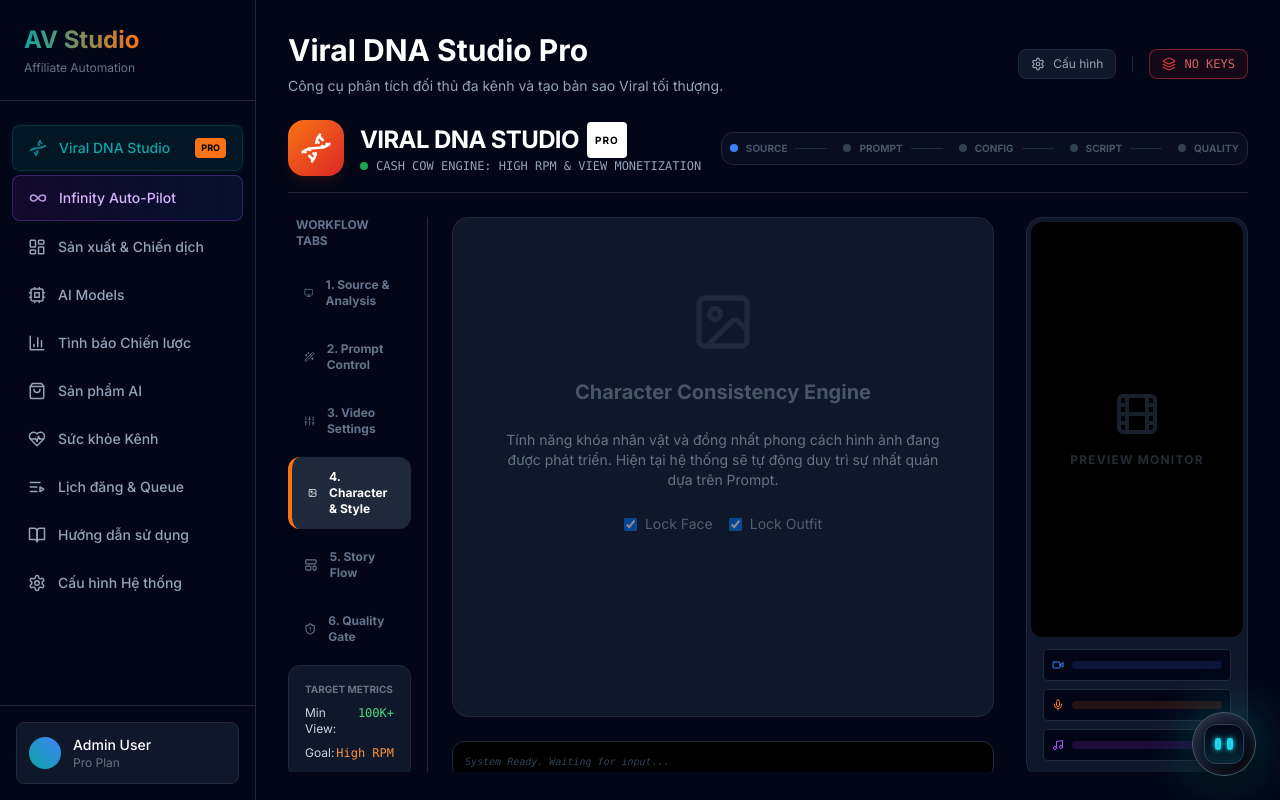
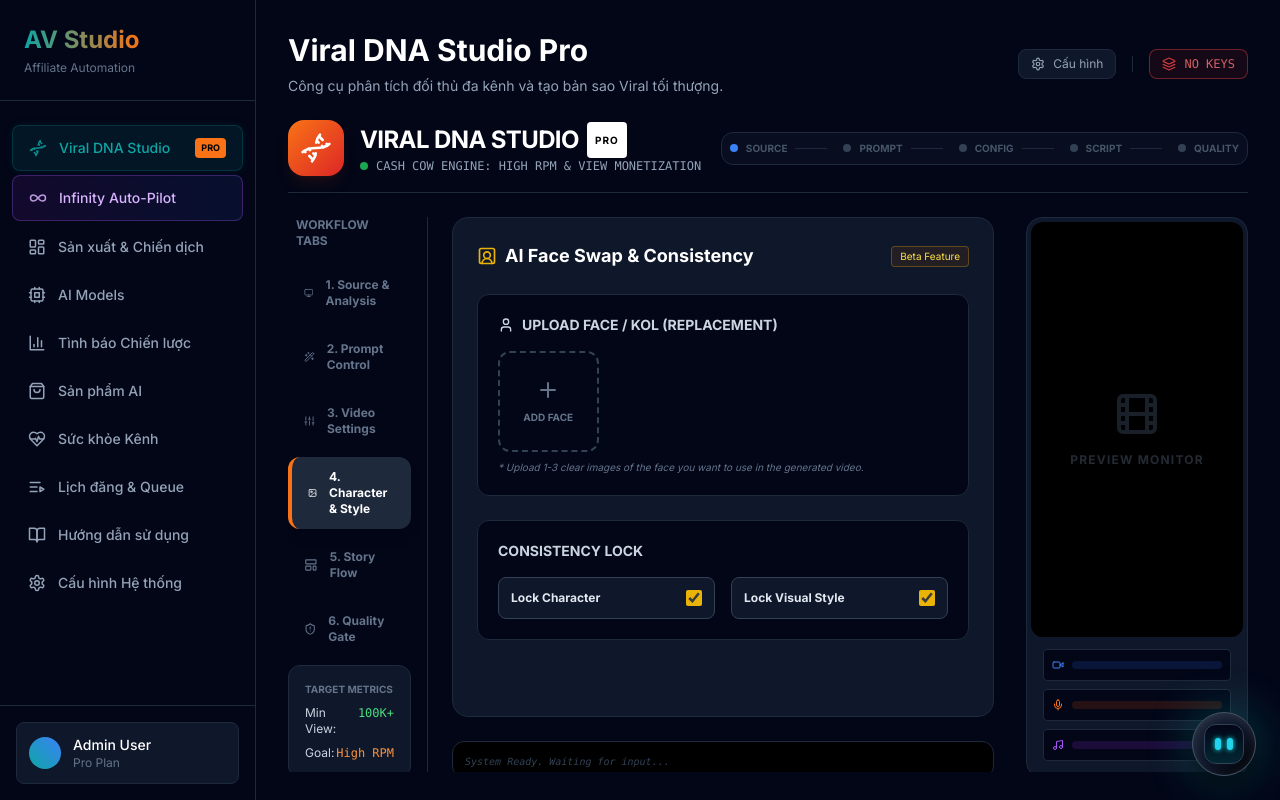
Before and after one commit to airoolsmastery2026/AV-Studio, a React (Vite) app: page /#/ in a window 1280 px wide. Both pictures are taken after a click on the button "4. Character & Style". Built offline with nearby package versions, Linux system fonts and the light colour scheme.

Commit message:
feat(ui): Add face swap and channel icons
Introduces new icons and state management for the face swap feature and channel input. This allows users to upload and manage faces for potential video manipulation and provides dedicated UI elements for handling competitor channel information.

```diff
--- a/components/ViralDNAStudio.tsx
+++ b/components/ViralDNAStudio.tsx
@@ -7,7 +7,7 @@ import {
   BarChart, Maximize2, RefreshCw, Box, FileJson,
   LayoutTemplate, Image as ImageIcon, Wand2, ShieldAlert,
   Gauge, TrendingUp, Lock, Unlock, FileCheck,
-  Sliders, Video, Banknote
+  Sliders, Video, Banknote, User, FileVideo, UserSquare2
 } from 'lucide-react';
 import { CompetitorChannel, ViralDNAProfile, StudioSettings, OrchestratorResponse, ApiKeyConfig } from '../types';
 import NeonButton from './NeonButton';
@@ -24,11 +24,15 @@ const ViralDNAStudio: React.FC<ViralDNAStudioProps> = ({ apiKeys }) => {
   // --- STATE ---
   const [activeStudioTab, setActiveStudioTab] = useState<StudioTab>('source');
 
+  // Channels Input State
   const [channels, setChannels] = useState<CompetitorChannel[]>([
     { id: '1', url: '', name: 'Channel 1', status: 'pending' },
     { id: '2', url: '', name: 'Channel 2', status: 'pending' },
     { id: '3', url: '', name: 'Channel 3', status: 'pending' }
   ]);
+
+  // Face Swap State
+  const [uploadedFaces, setUploadedFaces] = useState<string[]>([]);
 
   const [dnaProfile, setDnaProfile] = useState<ViralDNAProfile | null>(null);
 
@@ -53,7 +57,23 @@ const ViralDNAStudio: React.FC<ViralDNAStudioProps> = ({ apiKeys }) => {
   const addLog = (msg: string) => setLogs(prev => [`[${new Date().toLocaleTimeString()}] ${msg}`, ...prev]);
 
   const updateChannelUrl = (id: string, url: string) => {
-    setChannels(channels.map(c => c.id === id ? { ...c, url } : c));
+    setChannels(channels.map(c => c.id === id ? { ...c, url, status: 'pending' } : c));
+  };
+
+  const handleFileUpload = (e: React.ChangeEvent<HTMLInputElement>, id?: string) => {
+      // Simulate file upload logic
+      const file = e.target.files?.[0];
+      if (!file) return;
+
+      if (id) {
+          // Channel Video Upload
+          const fakeUrl = `file://local_upload/${file.name}`;
+          setChannels(channels.map(c => c.id === id ? { ...c, url: fakeUrl, name: file.name } : c));
+      } else {
+          // Face Image Upload
+          const fakeUrl = URL.createObjectURL(file);
+          setUploadedFaces(prev => [...prev, fakeUrl]);
+      }
   };
 
   const getQualityColor = (score: number) => {
@@ -129,6 +149,25 @@ const ViralDNAStudio: React.FC<ViralDNAStudioProps> = ({ apiKeys }) => {
           addLog(`❌ Lỗi tạo script: ${e.message}`);
           setStatus('idle');
       }
+  };
+
+  const handleAutoClone = async () => {
+      if (!generatedPlan) {
+          alert("Vui lòng tạo kịch bản (Script) trước khi Auto-Clone.");
+          return;
+      }
+
+      setStatus('rendering');
+      addLog("🚀 KHỞI ĐỘNG QUY TRÌNH AUTO-CLONE (RECREATE)...");
+      addLog(`   > Model: ${studioSettings.model}`);
+      addLog(`   > Consistency: ${studioSettings.characterLock ? "LOCKED" : "UNLOCKED"}`);
+      if (uploadedFaces.length > 0) addLog(`   > Face Swap: Active (${uploadedFaces.length} faces)`);
+
+      // Simulation
+      await new Promise(r => setTimeout(r, 2000));
+      addLog("✅ Render hoàn tất! Chuyển sang Quality Gate.");
+      setActiveStudioTab('quality');
+      setStatus('done');
   };
 
   const handleDownloadPackage = () => {
@@ -252,11 +291,18 @@ const ViralDNAStudio: React.FC<ViralDNAStudioProps> = ({ apiKeys }) => {
                                     <div className={`pl-6 bg-slate-950 border ${analyzingChannelId === channel.id ? 'border-yellow-500 animate-pulse' : channel.status === 'done' ? 'border-green-500/50' : 'border-slate-700'} rounded-xl p-1 flex items-center gap-2 transition-colors`}>
                                         <input
                                             type="text"
-                                            placeholder={`Link Kênh/Video Đối Thủ #${idx + 1}`}
+                                            placeholder={`Link Kênh/Video Đối Thủ #${idx + 1} hoặc Upload File`}
                                             value={channel.url}
                                             onChange={(e) => updateChannelUrl(channel.id, e.target.value)}
                                             className="flex-1 bg-transparent border-none text-xs text-white px-3 py-2 focus:ring-0 placeholder:text-slate-600"
                                         />
+
+                                        {/* File Upload Button */}
+                                        <label className="p-2 cursor-pointer text-slate-500 hover:text-blue-400 transition-colors" title="Upload Video File">
+                                            <input type="file" className="hidden" accept="video/*" onChange={(e) => handleFileUpload(e, channel.id)} />
+                                            <FileVideo size={16} />
+                                        </label>
+
                                         {channel.status === 'done' && <CheckCircle size={16} className="text-green-500 mr-2" />}
                                         {analyzingChannelId === channel.id && <RefreshCw size={16} className="text-yellow-500 animate-spin mr-2" />}
                                     </div>
@@ -442,23 +488,62 @@ const ViralDNAStudio: React.FC<ViralDNAStudioProps> = ({ apiKeys }) => {
                     </div>
                 )}
 
-                {/* 4. CHARACTER & STYLE (Placeholder logic for now) */}
+                {/* 4. CHARACTER & STYLE (UPDATED: FACE SWAP) */}
                 {activeStudioTab === 'character' && (
-                    <div className="space-y-6 animate-fade-in text-center py-12">
-                        <ImageIcon size={64} className="mx-auto text-slate-800 mb-4" />
-                        <h3 className="text-xl font-bold text-slate-600">Character Consistency Engine</h3>
-                        <p className="text-slate-500 text-sm max-w-md mx-auto">
-                            Tính năng khóa nhân vật và đồng nhất phong cách hình ảnh đang được phát triển.
-                            Hiện tại hệ thống sẽ tự động duy trì sự nhất quán dựa trên Prompt.
-                        </p>
-                        <div className="flex justify-center gap-4 mt-6">
-                            <div className="flex items-center gap-2 opacity-50">
-                                <input type="checkbox" checked readOnly />
-                                <span className="text-sm text-slate-400">Lock Face</span>
+                    <div className="space-y-6 animate-fade-in">
+                        <div className="flex justify-between items-center">
+                            <h3 className="text-lg font-bold text-white flex items-center gap-2">
+                                <UserSquare2 size={20} className="text-yellow-500" /> AI Face Swap & Consistency
+                            </h3>
+                            <span className="text-[10px] bg-yellow-900/20 text-yellow-300 px-2 py-0.5 rounded border border-yellow-500/30">Beta Feature</span>
+                        </div>
+
+                        <div className="bg-slate-950 p-5 rounded-xl border border-slate-800">
+                            <h4 className="text-sm font-bold text-slate-300 uppercase mb-4 flex items-center gap-2">
+                                <User size={16} /> Upload Face / KOL (Replacement)
+                            </h4>
+                            <div className="grid grid-cols-2 md:grid-cols-4 gap-4">
+                                {uploadedFaces.map((face, i) => (
+                                    <div key={i} className="relative aspect-square rounded-xl overflow-hidden border border-slate-700 group">
+                                        <img src={face} alt="KOL Face" className="w-full h-full object-cover" />
+                                        <button
+                                            onClick={() => setUploadedFaces(uploadedFaces.filter((_, idx) => idx !== i))}
+                                            className="absolute top-1 right-1 p-1 bg-black/50 text-white rounded-full opacity-0 group-hover:opacity-100 transition-opacity"
+                                        >
+                                            <Trash2 size={12} />
+                                        </button>
+                                    </div>
+                                ))}
+                                <label className="aspect-square rounded-xl border-2 border-dashed border-slate-700 hover:border-yellow-500 hover:bg-yellow-900/10 flex flex-col items-center justify-center cursor-pointer transition-colors">
+                                    <Plus size={24} className="text-slate-500 mb-2" />
+                                    <span className="text-[10px] text-slate-500 font-bold uppercase">Add Face</span>
+                                    <input type="file" className="hidden" accept="image/*" onChange={(e) => handleFileUpload(e)} />
+                                </label>
                             </div>
-                            <div className="flex items-center gap-2 opacity-50">
-                                <input type="checkbox" checked readOnly />
-                                <span className="text-sm text-slate-400">Lock Outfit</span>
+                            <p className="text-[10px] text-slate-500 mt-2 italic">* Upload 1-3 clear images of the face you want to use in the generated video.</p>
+                        </div>
+
+                        <div className="bg-slate-950 p-5 rounded-xl border border-slate-800">
+                            <h4 className="text-sm font-bold text-slate-300 uppercase mb-4">Consistency Lock</h4>
+                            <div className="grid grid-cols-2 gap-4">
+                                <label className="flex items-center justify-between p-3 bg-slate-900 rounded-lg border border-slate-700 cursor-pointer">
+                                    <span className="text-xs font-bold text-slate-200">Lock Character</span>
+                                    <input
+                                        type="checkbox"
+                                        checked={studioSettings.characterLock}
+                                        onChange={() => setStudioSettings({...studioSettings, characterLock: !studioSettings.characterLock})}
+                                        className="w-4 h-4 accent-yellow-500"
+                                    />
+                                </label>
+                                <label className="flex items-center justify-between p-3 bg-slate-900 rounded-lg border border-slate-700 cursor-pointer">
+                                    <span className="text-xs font-bold text-slate-200">Lock Visual Style</span>
+                                    <input
+                                        type="checkbox"
+                                        checked={studioSettings.styleLock}
+                                        onChange={() => setStudioSettings({...studioSettings, styleLock: !studioSettings.styleLock})}
+                                        className="w-4 h-4 accent-yellow-500"
+                                    />
+                                </label>
                             </div>
                         </div>
                     </div>
@@ -542,9 +627,14 @@ const ViralDNAStudio: React.FC<ViralDNAStudioProps> = ({ apiKeys }) => {
                                         <h4 className="text-sm font-bold text-white">Quality Gate Passed</h4>
                                         <p className="text-xs text-slate-400">All metrics exceed the minimum threshold for viral distribution.</p>
                                     </div>
-                                    <NeonButton onClick={handleDownloadPackage} size="sm" className="ml-auto">
-                                        Export Package
-                                    </NeonButton>
+                                    <div className="ml-auto flex gap-2">
+                                        <NeonButton onClick={handleAutoClone} size="sm" variant="danger">
+                                            Auto-Clone Video
+                                        </NeonButton>
+                                        <NeonButton onClick={handleDownloadPackage} size="sm">
+                                            Export Package
+                                        </NeonButton>
+                                    </div>
                                 </div>
                             </>
                         ) : (
@@ -608,10 +698,6 @@ const ViralDNAStudio: React.FC<ViralDNAStudioProps> = ({ apiKeys }) => {
 // Helper Component for Radar Chart using SVG
 const CompetitorRadarChart = ({ data, labels }: { data: any[], labels: string[] }) => {
     // Normalize data for chart (0-100 scale)
-    // Hook Style: Visual=90, Narrative=70, Text=50
-    // Pacing: Fast=95, Moderate=70, Slow=40
-    // Risk: High=80, Moderate=50, Safe=20 (Inverted context usually, but for radar we chart intensity)
-
     const getScore = (val: string) => {
         if (!val) return 50;
         const v = val.toLowerCase();
@@ -625,10 +711,10 @@ const CompetitorRadarChart = ({ data, labels }: { data: any[], labels: string[]
         color: i === 0 ? '#3b82f6' : i === 1 ? '#ef4444' : '#10b981', // Blue, Red, Green
         values: [
             getScore(d.report?.hook_style),
-            getScore(d.report?.post_frequency), // Assuming freq mapped to intensity
+            getScore(d.report?.post_frequency),
             d.report?.algorithm_fit || 50,
             d.report?.risk_score || 50,
-            getScore(d.report?.avg_duration) // Short duration = high intensity usually in viral context
+            getScore(d.report?.avg_duration)
         ]
     }));
 
--- a/services/geminiService.ts
+++ b/services/geminiService.ts
@@ -1,3 +1,4 @@
+
 
 import { GoogleGenAI, Type } from "@google/genai";
 import { OrchestratorResponse, SourceMetadata, ContentWorkflow, AppContext, AgentCommand, NicheAnalysisResult, CompetitorAnalysisResult, AffiliateHuntResult, GoldenHourRecommendation, TargetRegion, ChannelHealthReport, HunterInsight, ScheduleSlot, NetworkScanResult, ViralDNAProfile, StudioSettings, CompetitorChannel } from "../types";
```
